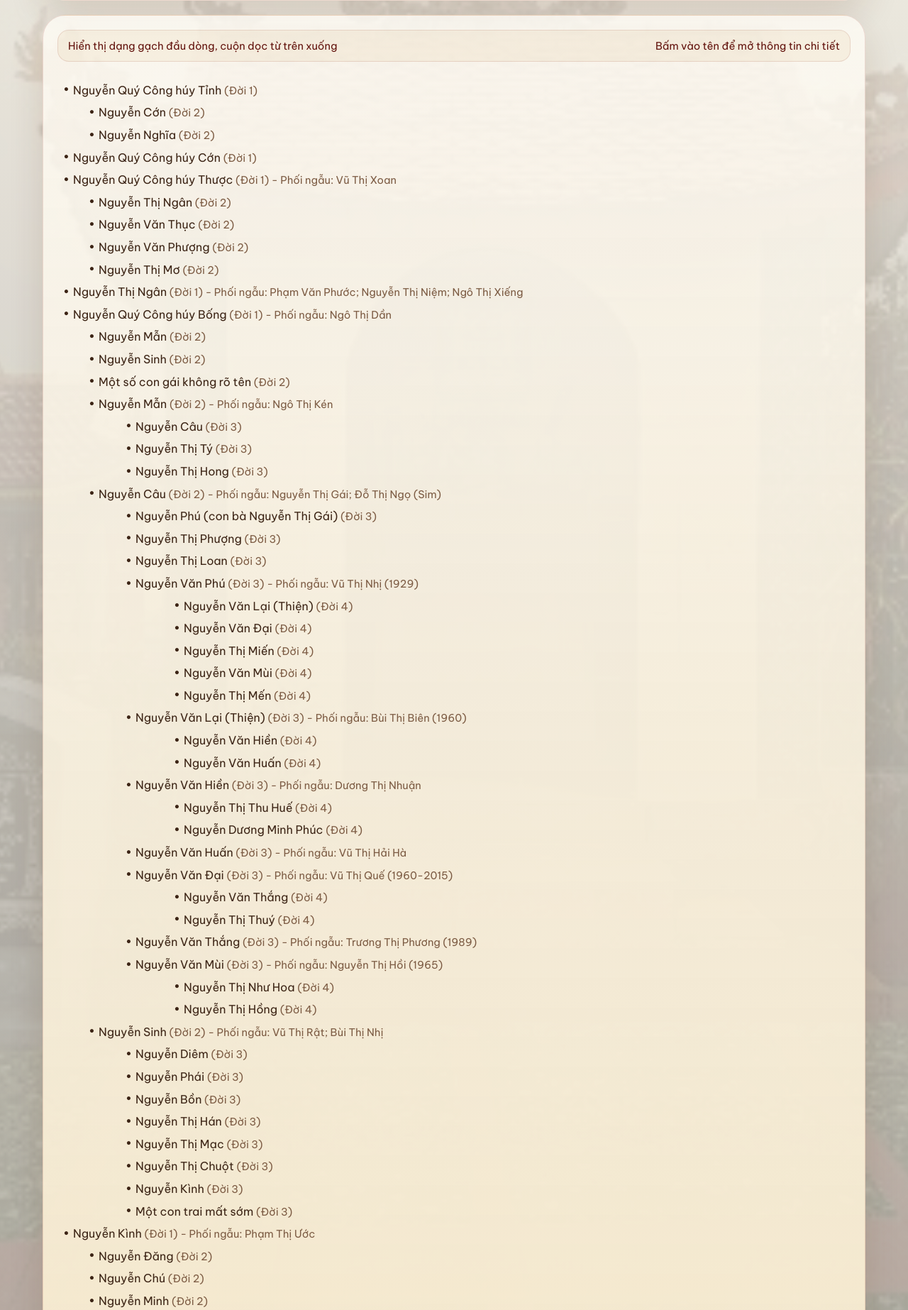
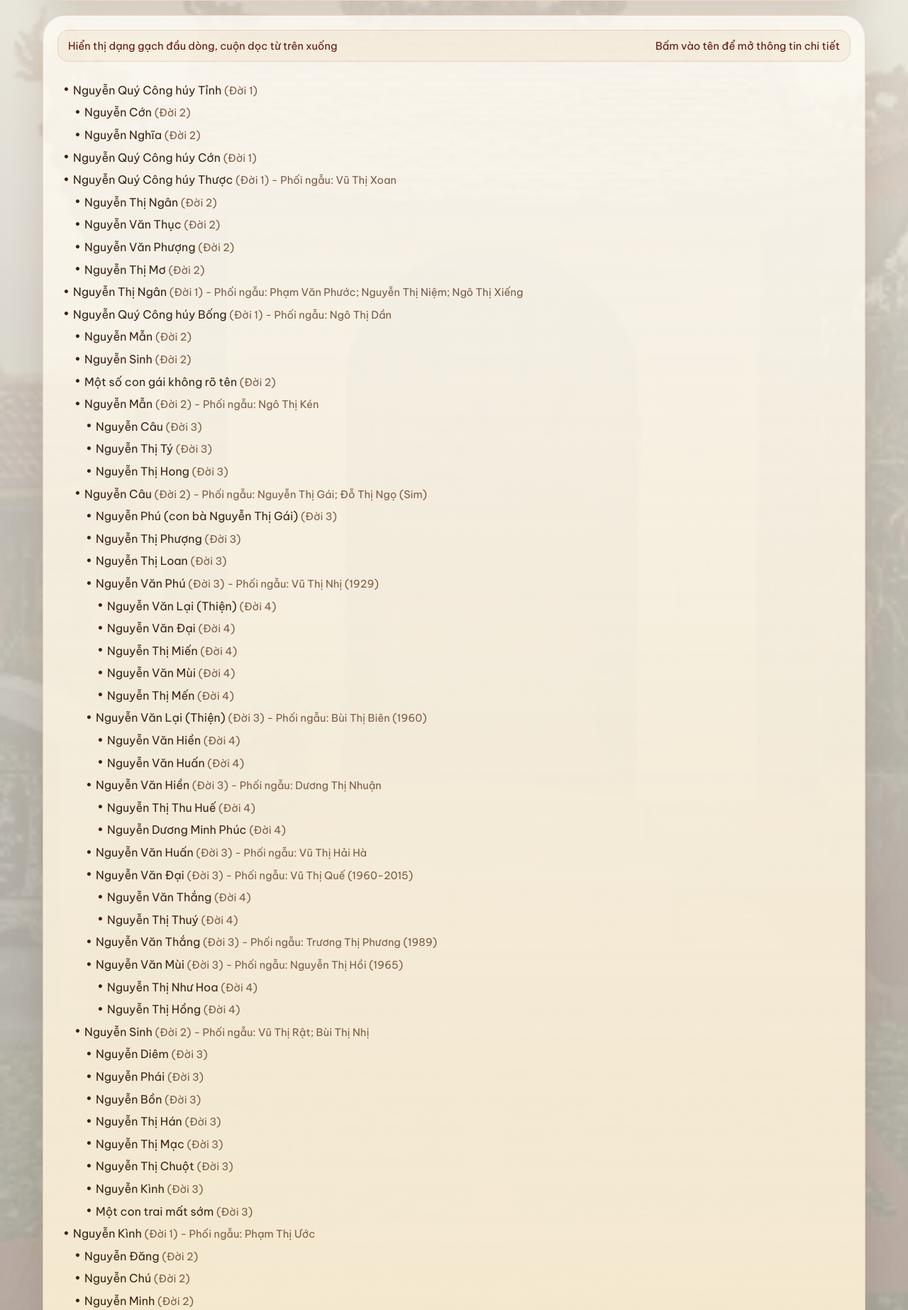
Before and after one commit to Tien-reus/webgiapha, a Django app: page /family-tree/ in a window 1280 px wide. Shown: the part 474-2320 px from the top of the page at 71% size. Run offline with Django 5.2, Linux system fonts and the light colour scheme; data comes from the database, SQL or seed files in the repository.

Commit message:
fix: remove nested bullet list indentation stacking in family tree

```diff
--- a/templates/genealogy/partials/tree_node_bullet.html
+++ b/templates/genealogy/partials/tree_node_bullet.html
@@ -17,11 +17,9 @@
         {% endif %}
     </button>
 
-    {% if node.children %}
-        <ul class="bullet-tree-list">
-            {% for node in node.children %}
-                {% include 'genealogy/partials/tree_node_bullet.html' with node=node %}
-            {% endfor %}
-        </ul>
-    {% endif %}
 </li>
+{% if node.children %}
+    {% for node in node.children %}
+        {% include 'genealogy/partials/tree_node_bullet.html' with node=node %}
+    {% endfor %}
+{% endif %}
```
